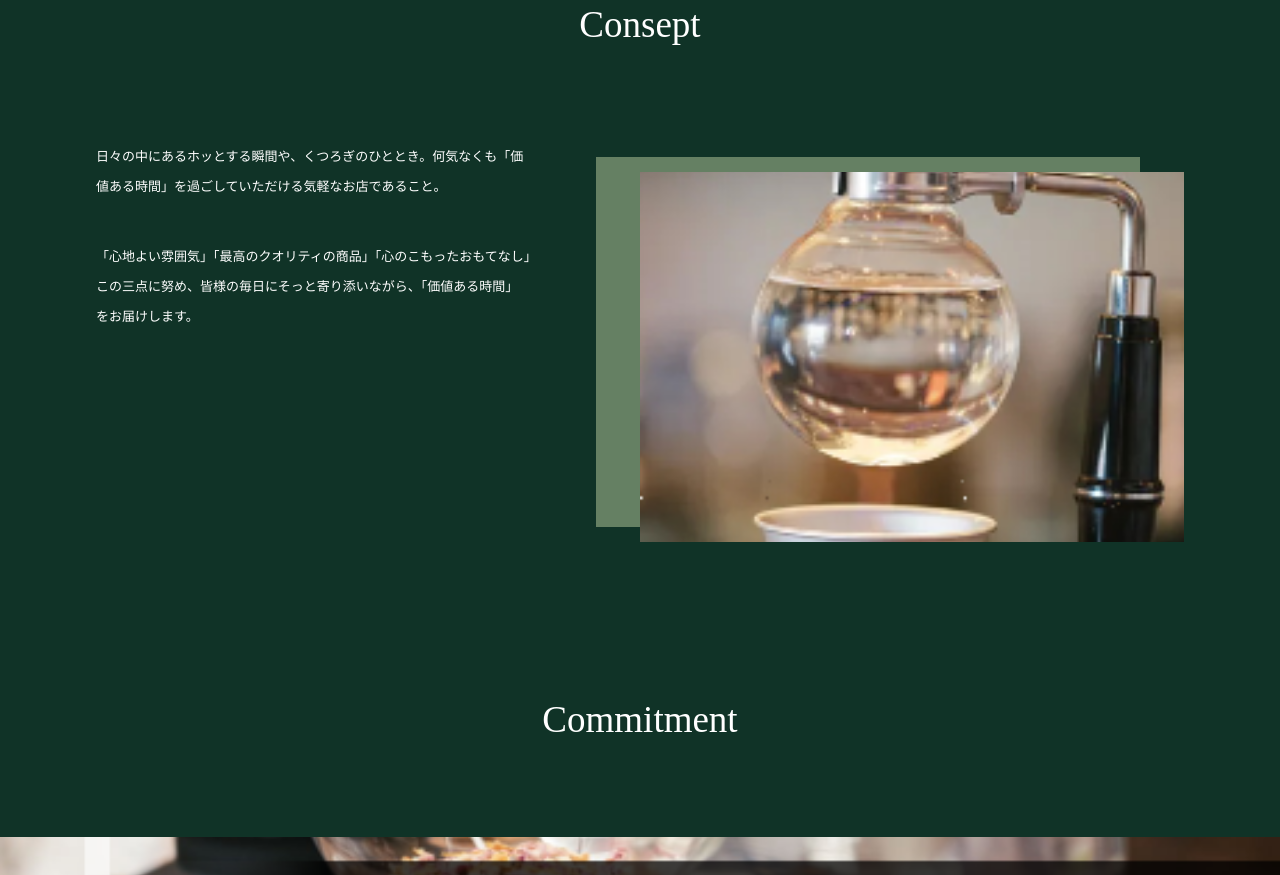
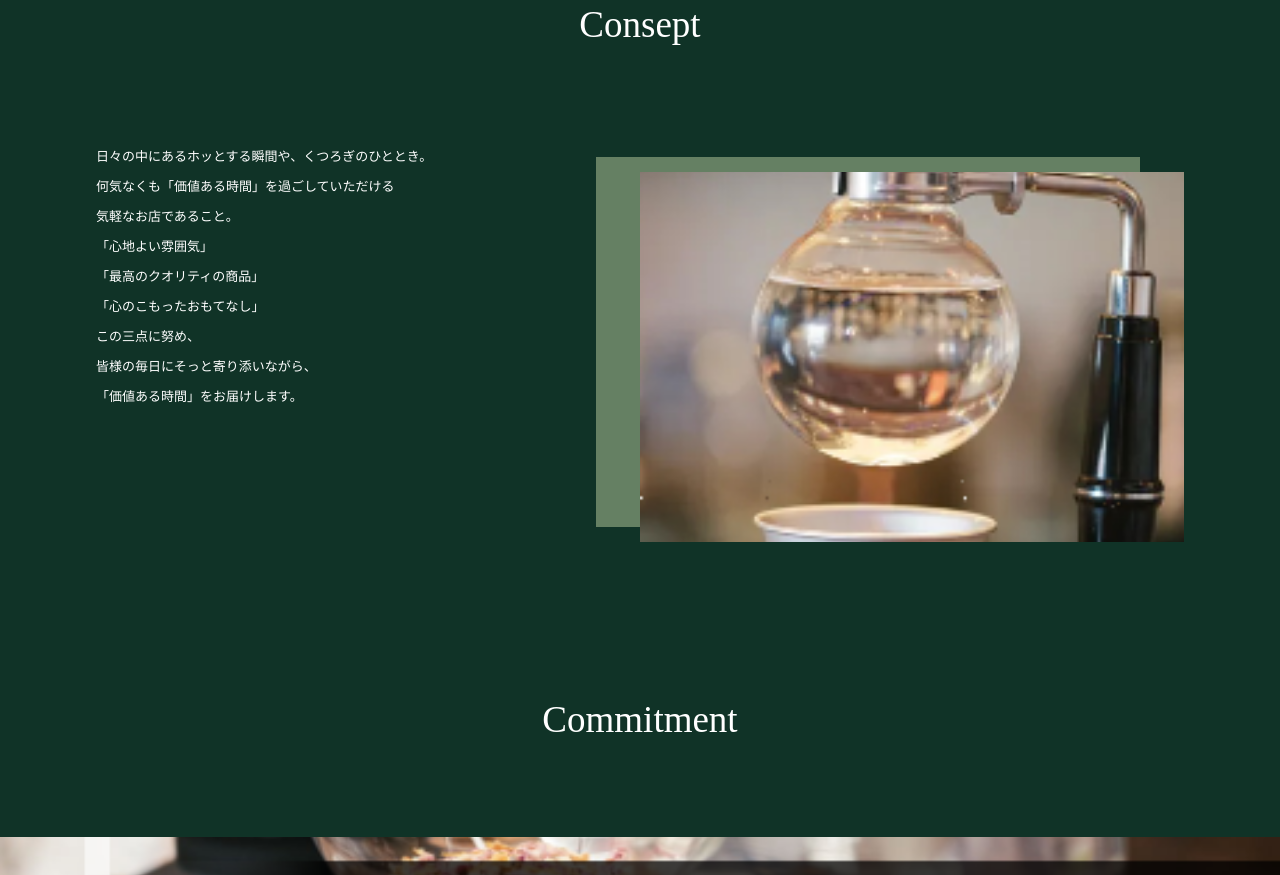
Before and after one commit to shirai324/github.sieste, a plain HTML site: page index.html in a window 1280 px wide. Shown: the part 1640-2515 px from the top of the page. Drawn offline with nearby package versions, Linux system fonts and the light colour scheme.

Commit message:
Update index.html

```diff
--- a/index.html
+++ b/index.html
@@ -92,12 +92,15 @@
       <div class ="heading-txtbox"><h2>Consept</h2></div>
       <div class="concept-about">
         <div class ="concept-txt">
-          <p>
-            日々の中にあるホッとする瞬間や、くつろぎのひととき。何気なくも「価値ある時間」を過ごしていただける気軽なお店であること。
-            <p class ="p-txt2">
-              「心地よい雰囲気」「最高のクオリティの商品」「心のこもったおもてなし」この三点に努め、皆様の毎日にそっと寄り添いながら、「価値ある時間」をお届けします。
-            </p>
-          </p>
+          <p>日々の中にあるホッとする瞬間や、くつろぎのひととき。 </p>
+          <p>何気なくも「価値ある時間」を過ごしていただける</p>
+          <p class ="concept-lineheight">気軽なお店であること。</p>
+          <p>「心地よい雰囲気」</p>
+          <p>「最高のクオリティの商品」</p>
+          <p>「心のこもったおもてなし」</p>
+          <p>この三点に努め、</p>
+          <p>皆様の毎日にそっと寄り添いながら、</p>
+          <p>「価値ある時間」をお届けします。</p>
         </div>
         <div class ="box2"></div>
         <img src ="img/conseptview.png" alt ="コンセプト部分の画像">
```
